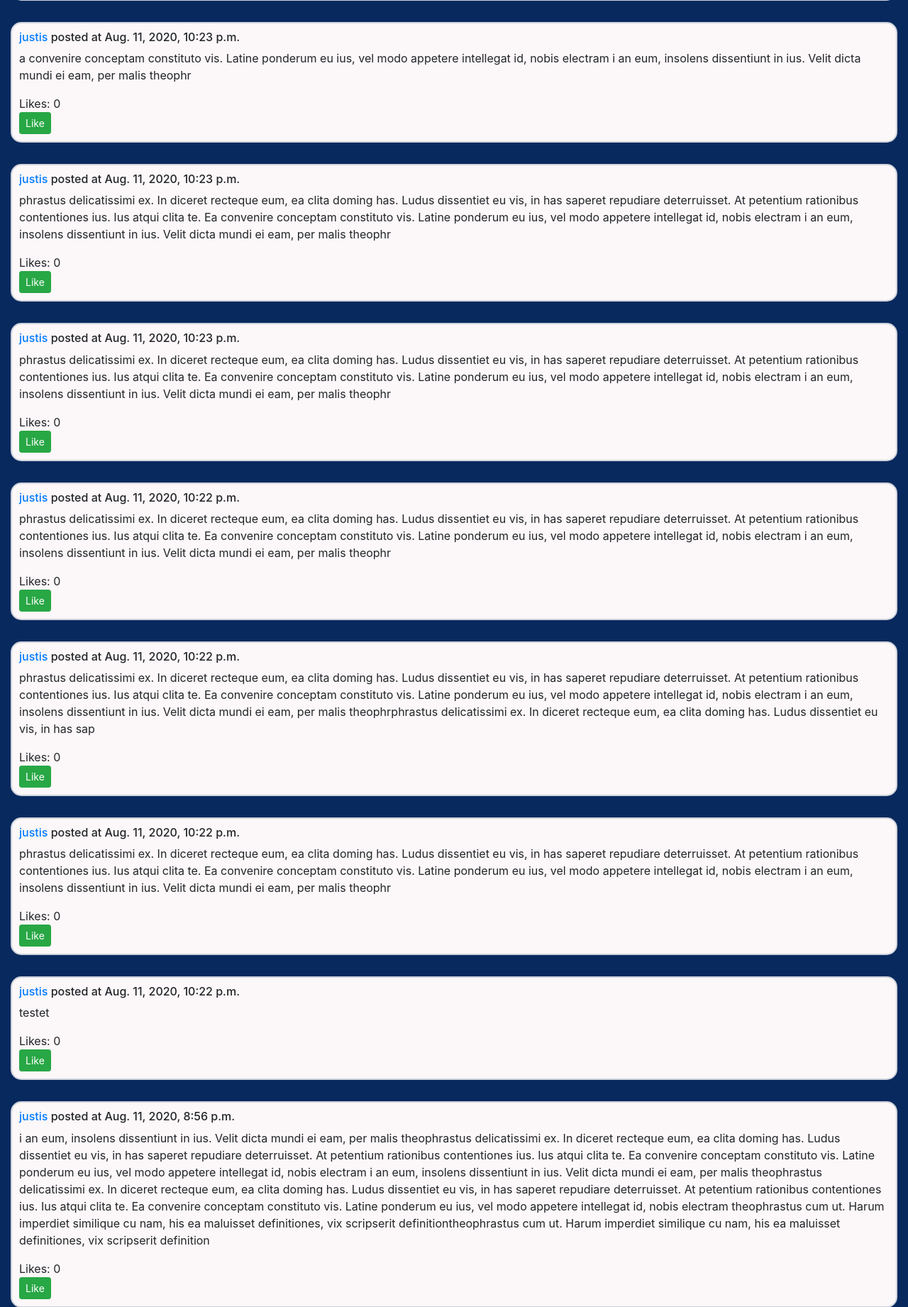
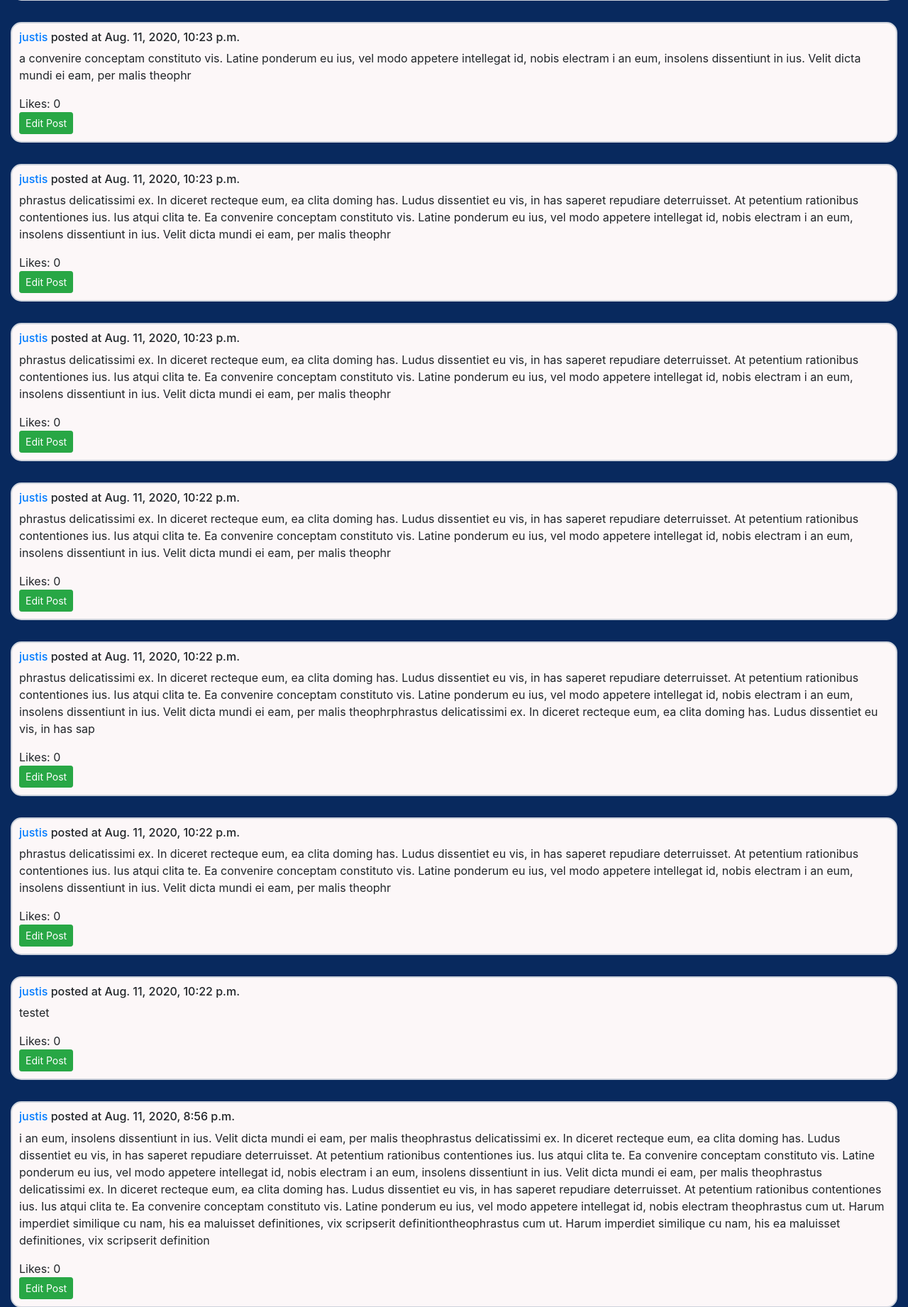
Before and after one commit to JustisCorbett/network, a Django app: page / in a window 1280 px wide. Shown: the part 240-2082 px from the top of the page at 71% size. Run offline with Django 3.2, Linux system fonts and the light colour scheme; a user stored in the database is signed in; data comes from the database, SQL or seed files in the repository; some libraries are stand-ins or nearby versions.

Commit message:
fixed if check for editing posts

```diff
--- a/project4/network/templates/network/index.html
+++ b/project4/network/templates/network/index.html
@@ -28,7 +28,7 @@
                     <p>{{ post.text }}</p>
                     <span>Likes: {{ post.num_likes }}</span>
                 </div>
-                {% if user.username != post.username %}
+                {% if user != post.user %}
                     <div class="post-like">
                         {% if user in post.likes %}
                             <button type="button" onclick="likePost(this)" data-like="true" data-post="{{ post.id }}" class="btn btn-secondary btn-sm">Unlike</button>
```
